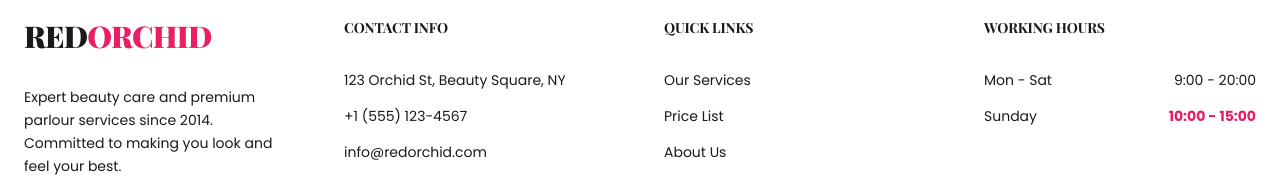
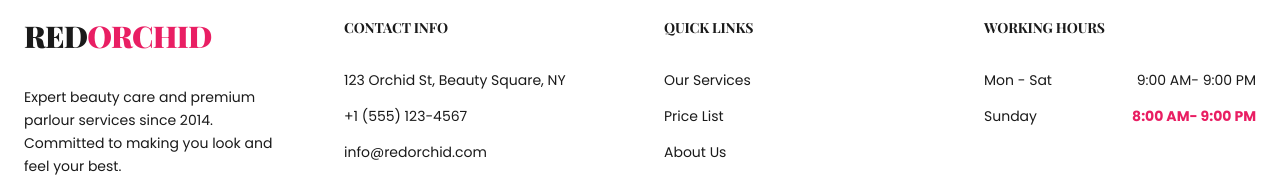
Before and after one commit to mukesh2sahu/redorchid, a Next.js app: page / in a window 1280 px wide. Shown: the part 3312-3489 px from the top of the page. Built offline with nearby package versions, Linux system fonts and the light colour scheme; a web font is replaced by a local one.

Commit message:
changes made

```diff
--- a/app/page.tsx
+++ b/app/page.tsx
@@ -218,8 +218,8 @@ export default function Home() {
           <div>
             <h4 className="font-bold uppercase tracking-widest text-sm mb-8">Working Hours</h4>
             <ul className="space-y-4 text-sm text-muted">
-              <li className="flex justify-between"><span>Mon - Sat</span> <span>9:00 - 20:00</span></li>
-              <li className="flex justify-between"><span>Sunday</span> <span className="text-primary font-bold">10:00 - 15:00</span></li>
+              <li className="flex justify-between"><span>Mon - Sat</span> <span>9:00 AM- 9:00 PM</span></li>
+              <li className="flex justify-between"><span>Sunday</span> <span className="text-primary font-bold">8:00 AM- 9:00 PM</span></li>
             </ul>
           </div>
         </div>
```
